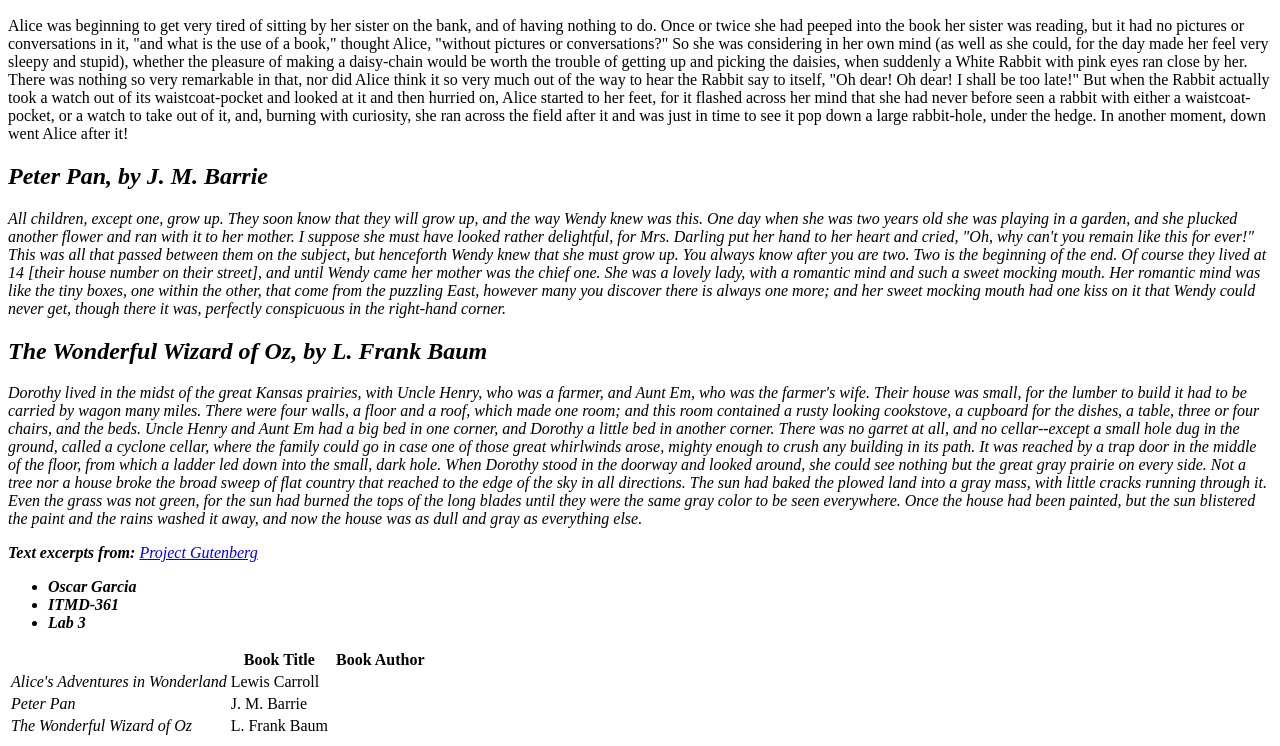
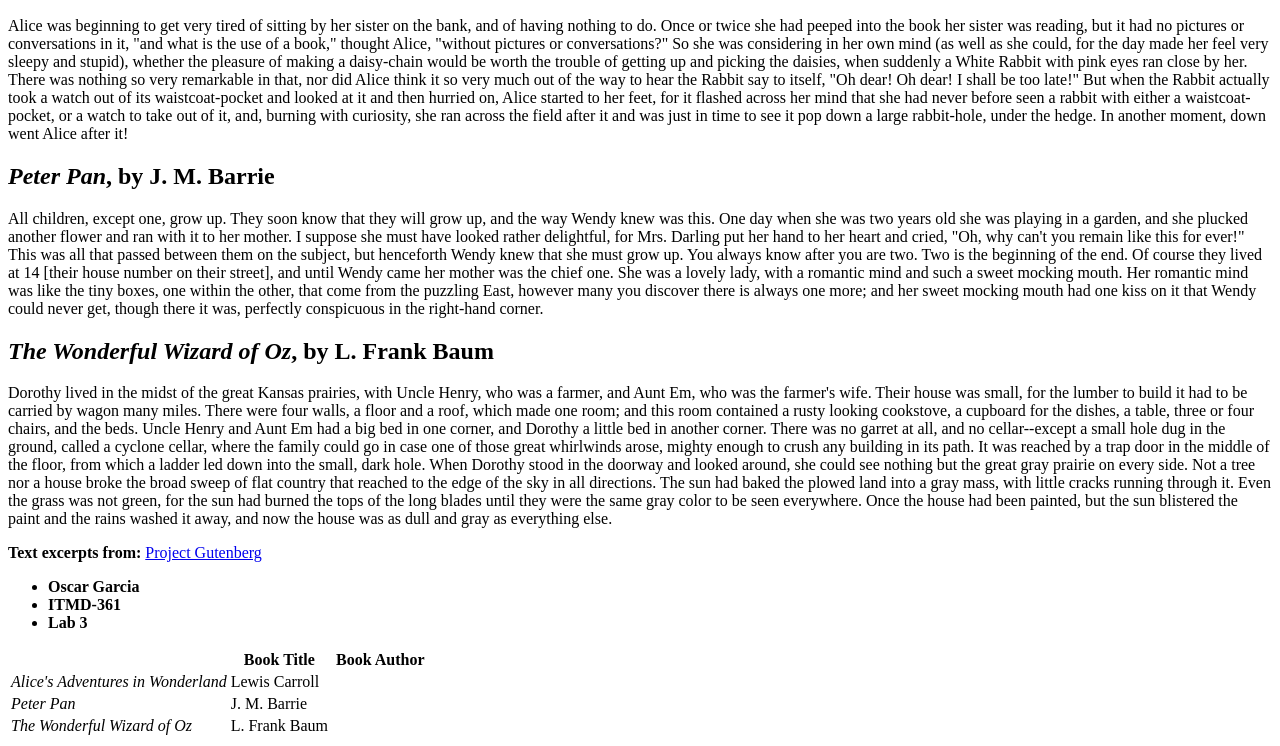
Before and after one commit to ogarcia5/lab3, a plain HTML site: page index.html in a window 1280 px wide. Shown: the part 110-856 px from the top of the page. Drawn offline with Linux system fonts and the light colour scheme.

Commit message:
edited text

```diff
--- a/index.html
+++ b/index.html
@@ -32,7 +32,7 @@
 		There was nothing so very remarkable in that, nor did Alice think it so very much out of the way to hear the Rabbit say to itself, "Oh dear! Oh dear! I shall be too late!" But when the Rabbit actually took a watch out of its waistcoat-pocket and looked at it and then hurried on, Alice started to her feet, for it flashed across her mind that she had never before seen a rabbit with either a waistcoat-pocket, or a watch to take out of it, and, burning with curiosity, she ran across the field after it and was just in time to see it pop down a large rabbit-hole, under the hedge. In another moment, down went Alice after it!</p>
 
 
-		<h2><em>Peter Pan<em>, by J. M. Barrie</h2>
+		<h2><em>Peter Pan</em>, by J. M. Barrie</h2>
 		<p>All children, except one, grow up. They soon know that they will grow up, and the way Wendy knew was this. One day when she was two years old she was playing in a garden, and she plucked another flower and ran with it to her mother. I suppose she must have looked rather delightful, for Mrs. Darling put her hand to her heart and cried, "Oh, why can't you remain like this for ever!" This was all that passed between them on the subject, but henceforth Wendy knew that she must grow up. You always know after you are two. Two is the beginning of the end.
 
 		Of course they lived at 14 [their house number on their street], and until Wendy came her mother was the chief one. She was a lovely lady, with a romantic mind and such a sweet mocking mouth. Her romantic mind was like the tiny boxes, one within the other, that come from the puzzling East, however many you discover there is always one more; and her sweet mocking mouth had one kiss on it that Wendy could never get, though there it was, perfectly conspicuous in the right-hand corner.</p>
```
